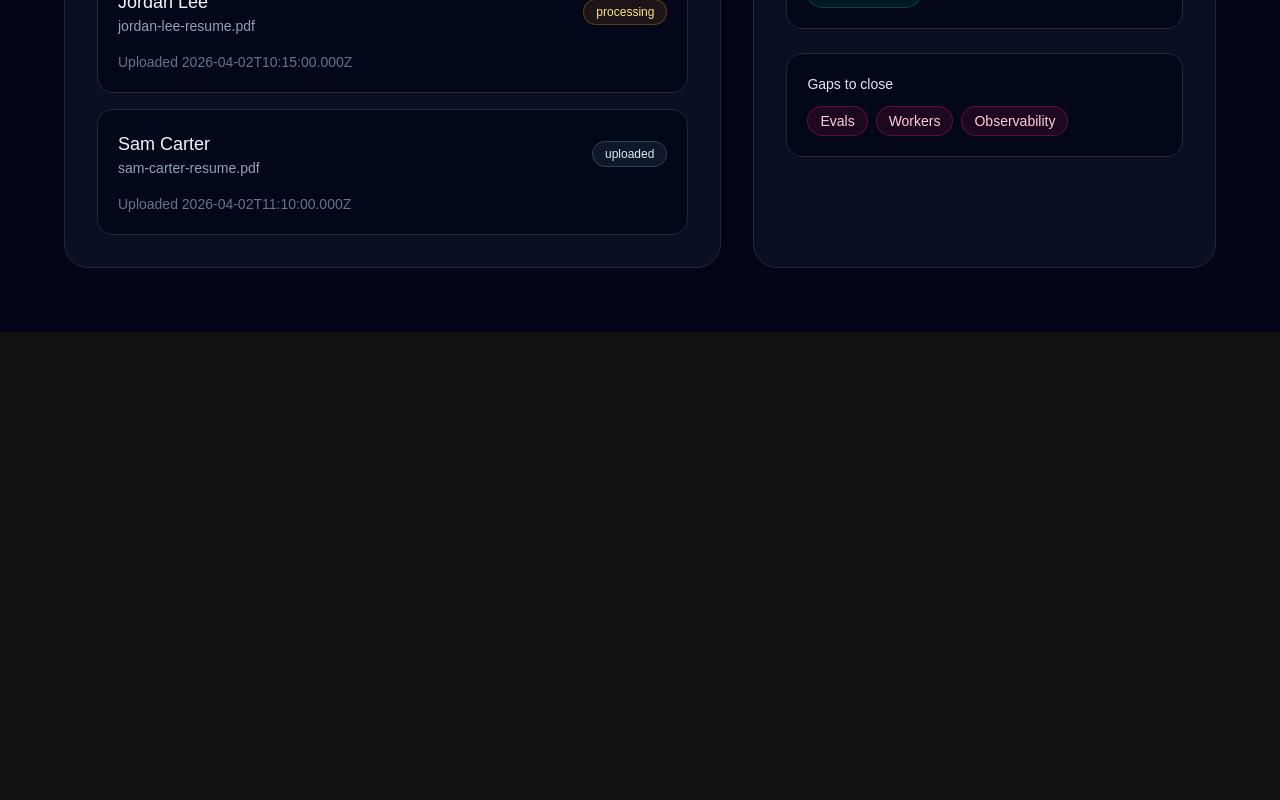
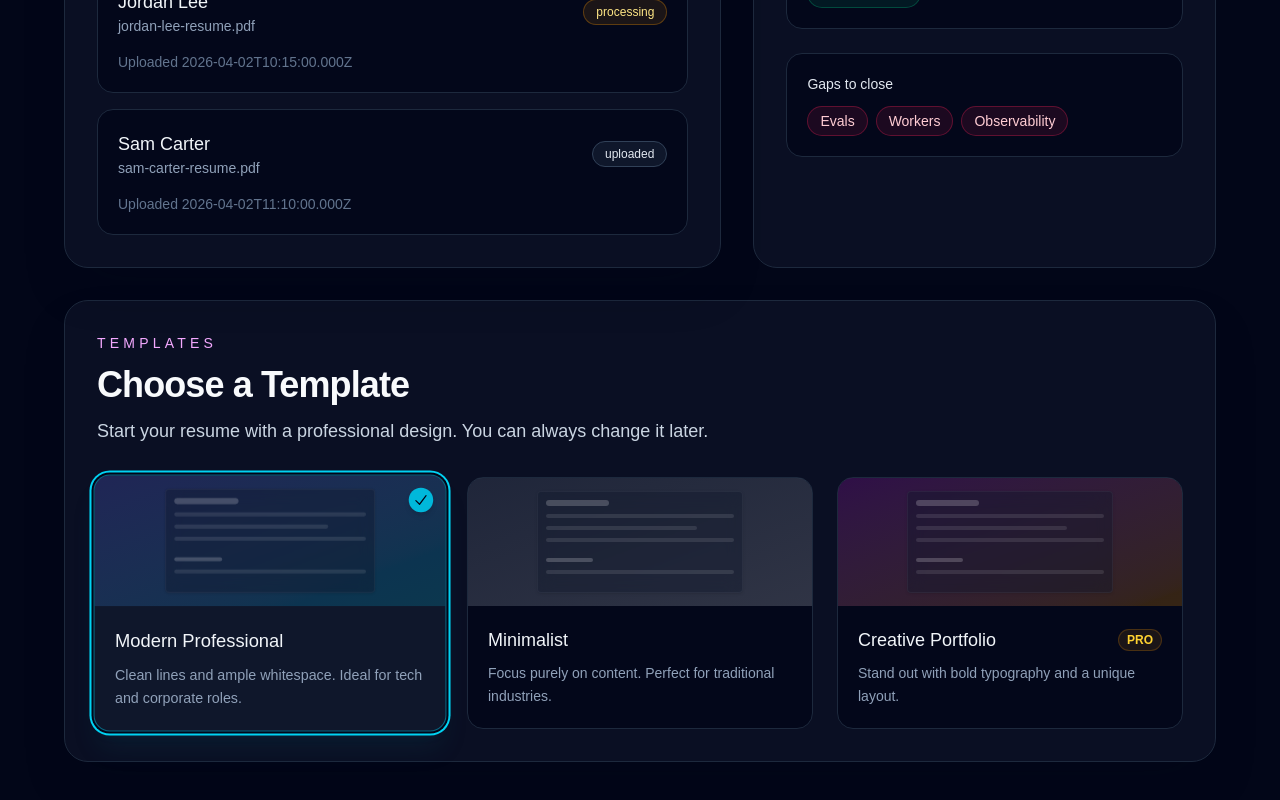
Before and after one commit to JohnCarl-30/resume_analyzer, a Next.js app in the folder apps/web/: page / in a window 1280 px wide. Shown: the part 472-1272 px from the top of the page. Before the commit the page ends 804 px from the top, so only its background shows below. Built offline with nearby package versions, Linux system fonts and the light colour scheme.

Commit message:
added template view

```diff
--- a/apps/web/app/page.tsx
+++ b/apps/web/app/page.tsx
@@ -1,12 +1,16 @@
 import { JobMatchView } from "@/features/job-match/views/job-match-view";
 import { ResumeDashboardView } from "@/features/resumes/views/resume-dashboard-view";
+import { TemplateSelectionView } from "@/features/templates/views/template-selection-view";
 
 export default function HomePage() {
   return (
     <main className="min-h-screen bg-slate-950 px-6 py-16 text-slate-50">
-      <div className="mx-auto grid max-w-6xl gap-8 lg:grid-cols-[1.35fr_0.95fr]">
-        <ResumeDashboardView />
-        <JobMatchView />
+      <div className="mx-auto max-w-6xl space-y-8">
+        <div className="grid gap-8 lg:grid-cols-[1.35fr_0.95fr]">
+          <ResumeDashboardView />
+          <JobMatchView />
+        </div>
+        <TemplateSelectionView />
       </div>
     </main>
   );
--- /dev/null
+++ b/apps/web/features/templates/components/template-card.tsx
@@ -0,0 +1,64 @@
+import type { ResumeTemplate } from "../model/template";
+
+interface TemplateCardProps {
+  template: ResumeTemplate;
+  isSelected: boolean;
+  onSelect: (id: string) => void;
+}
+
+export function TemplateCard({ template, isSelected, onSelect }: TemplateCardProps) {
+  return (
+    <button
+      onClick={() => onSelect(template.id)}
+      className={`group relative flex w-full flex-col overflow-hidden text-left transition-all duration-300 focus:outline-none ${
+        isSelected
+          ? "ring-2 ring-cyan-400 ring-offset-2 ring-offset-slate-950 scale-[1.02]"
+          : "hover:scale-[1.01] hover:bg-slate-800/50"
+      } rounded-2xl border ${
+        isSelected ? "border-cyan-500/50 bg-slate-900 shadow-xl shadow-cyan-900/20" : "border-slate-800 bg-slate-950/80"
+      }`}
+    >
+      <div className={`h-32 w-full flex items-center justify-center ${template.thumbnailClass}`}>
+        <div className="h-[80%] w-[60%] rounded bg-slate-900/40 shadow-sm border border-white/5 backdrop-blur-sm flex flex-col p-2 space-y-2">
+          {/* Wireframe representation of a resume */}
+          <div className="h-1.5 w-1/3 bg-white/20 rounded-full" />
+          <div className="h-1 w-full bg-white/10 rounded-full" />
+          <div className="h-1 w-4/5 bg-white/10 rounded-full" />
+          <div className="h-1 w-full bg-white/10 rounded-full" />
+          <div className="mt-2 h-1 w-1/4 bg-white/20 rounded-full" />
+          <div className="h-1 w-full bg-white/10 rounded-full" />
+        </div>
+      </div>
+      <div className="p-5">
+        <div className="flex items-center justify-between">
+          <h3 className="text-lg font-medium text-slate-100">{template.name}</h3>
+          {template.isPremium && (
+            <span className="rounded-full bg-amber-500/10 px-2 py-0.5 text-xs font-semibold text-amber-300 border border-amber-500/20">
+              PRO
+            </span>
+          )}
+        </div>
+        <p className="mt-2 text-sm text-slate-400 leading-relaxed line-clamp-2">
+          {template.description}
+        </p>
+      </div>
+
+      {isSelected && (
+        <div className="absolute top-3 right-3 rounded-full bg-cyan-500 text-slate-950 p-1 shadow-md">
+          <svg
+            xmlns="http://www.w3.org/2000/svg"
+            viewBox="0 0 20 20"
+            fill="currentColor"
+            className="w-4 h-4"
+          >
+            <path
+              fillRule="evenodd"
+              d="M16.704 4.153a.75.75 0 01.143 1.052l-8 10.5a.75.75 0 01-1.127.075l-4.5-4.5a.75.75 0 011.06-1.06l3.894 3.893 7.48-9.817a.75.75 0 011.05-.143z"
+              clipRule="evenodd"
+            />
+          </svg>
+        </div>
+      )}
+    </button>
+  );
+}
--- /dev/null
+++ b/apps/web/features/templates/model/template.ts
@@ -0,0 +1,29 @@
+export interface ResumeTemplate {
+  id: string;
+  name: string;
+  description: string;
+  thumbnailClass: string;
+  isPremium?: boolean;
+}
+
+export const sampleTemplates: ResumeTemplate[] = [
+  {
+    id: "modern",
+    name: "Modern Professional",
+    description: "Clean lines and ample whitespace. Ideal for tech and corporate roles.",
+    thumbnailClass: "bg-gradient-to-br from-indigo-500/20 to-cyan-500/20",
+  },
+  {
+    id: "minimalist",
+    name: "Minimalist",
+    description: "Focus purely on content. Perfect for traditional industries.",
+    thumbnailClass: "bg-gradient-to-br from-slate-400/20 to-slate-200/20",
+  },
+  {
+    id: "creative",
+    name: "Creative Portfolio",
+    description: "Stand out with bold typography and a unique layout.",
+    thumbnailClass: "bg-gradient-to-br from-fuchsia-500/20 to-amber-500/20",
+    isPremium: true,
+  },
+];
--- /dev/null
+++ b/apps/web/features/templates/view-models/use-template-selection.ts
@@ -0,0 +1,20 @@
+import { useState } from "react";
+import { sampleTemplates, ResumeTemplate } from "../model/template";
+
+export function useTemplateSelection() {
+  const [selectedTemplateId, setSelectedTemplateId] = useState<string>("modern");
+
+  const templates: ResumeTemplate[] = sampleTemplates;
+
+  const selectTemplate = (id: string) => {
+    setSelectedTemplateId(id);
+  };
+
+  return {
+    heading: "Choose a Template",
+    description: "Start your resume with a professional design. You can always change it later.",
+    templates,
+    selectedTemplateId,
+    selectTemplate,
+  };
+}
--- /dev/null
+++ b/apps/web/features/templates/views/template-selection-view.tsx
@@ -0,0 +1,27 @@
+import { TemplateCard } from "../components/template-card";
+import { useTemplateSelection } from "../view-models/use-template-selection";
+
+export function TemplateSelectionView() {
+  const { heading, description, templates, selectedTemplateId, selectTemplate } = useTemplateSelection();
+
+  return (
+    <section className="rounded-3xl border border-slate-800 bg-slate-900/60 p-8 shadow-2xl shadow-slate-950/30">
+      <div className="space-y-3">
+        <p className="text-sm uppercase tracking-[0.3em] text-fuchsia-300">Templates</p>
+        <h2 className="text-3xl font-semibold tracking-tight sm:text-4xl">{heading}</h2>
+        <p className="max-w-2xl text-base text-slate-300 sm:text-lg">{description}</p>
+      </div>
+
+      <div className="mt-8 grid gap-6 sm:grid-cols-2 lg:grid-cols-3">
+        {templates.map((template) => (
+          <TemplateCard
+            key={template.id}
+            template={template}
+            isSelected={template.id === selectedTemplateId}
+            onSelect={selectTemplate}
+          />
+        ))}
+      </div>
+    </section>
+  );
+}
```
Also changed, not shown: package.json (+6 -5 lines).
